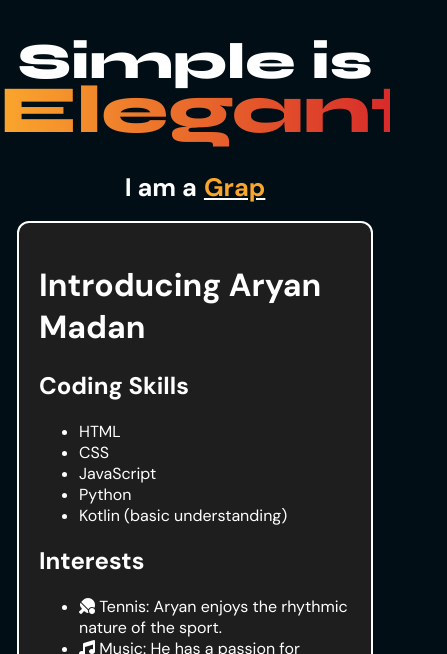
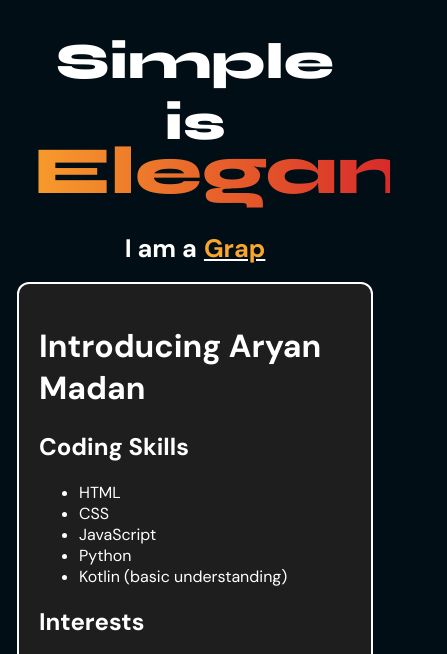
Before and after one commit to blckflw/blckflw.github.io, a plain HTML site: page index.html in a window 390 px wide. Shown: the part 135-789 px from the top of the page, 447 px wide, since content can reach past the window. Drawn offline with Linux system fonts and the light colour scheme.

Commit message:
Update style.css

```diff
--- a/style.css
+++ b/style.css
@@ -218,6 +218,8 @@
     }
 
     .header {
+        padding-left: 1em;
+        padding-right: 1em;
         margin-right: auto;
         margin-left: auto;
         font-size: 6vh;
@@ -232,6 +234,8 @@
     }
 
     .gradient {
+        padding-left: 1em;
+        padding-right: 1em;
         margin-right: auto;
         margin-left: auto;
         font-size: 4vh;
```
